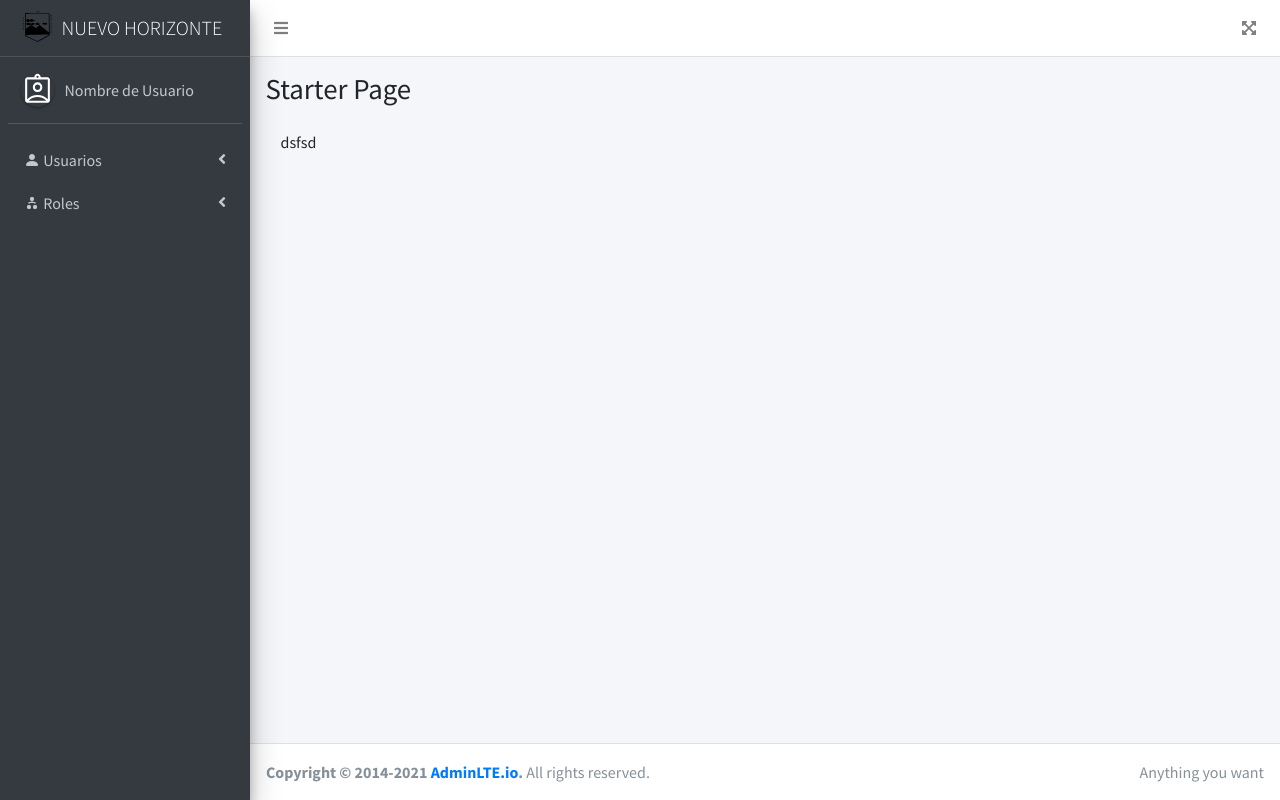
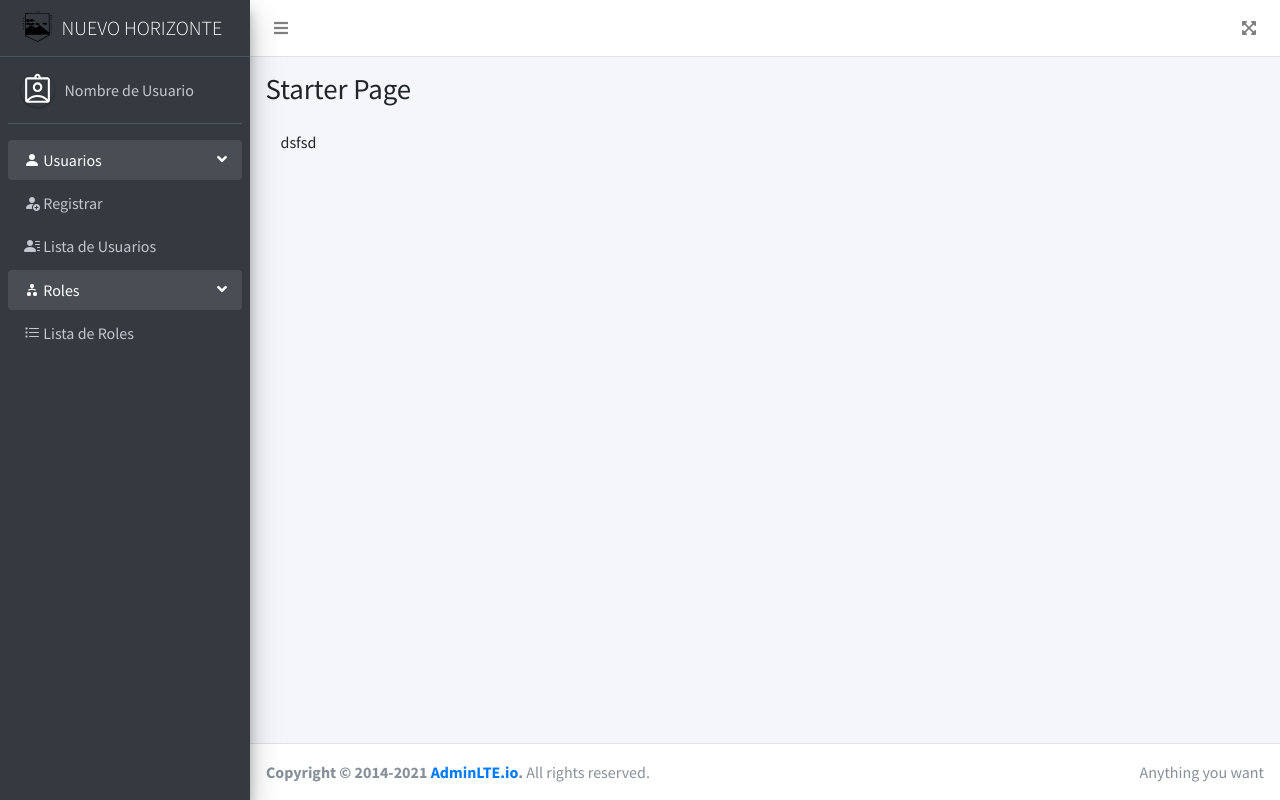
Before and after one commit to yaraque/sys2, a PHP site: page /sys2/admin/index.php in a window 1280 px wide. Run offline with PHP 8.4, Linux system fonts and the light colour scheme; some libraries are stand-ins or nearby versions.

Commit message:
modificacion para que los menus esten abiertos siempre

```diff
--- a/admin/layout/header.php
+++ b/admin/layout/header.php
@@ -56,7 +56,7 @@
       <!-- Sidebar Menu -->
       <nav class="mt-2">
         <ul class="nav nav-pills nav-sidebar flex-column" data-widget="treeview" role="menu" data-accordion="false">
-          <li class="nav-item menu">
+          <li class="nav-item menu-open">
             <a href="#" class="nav-link">
               <i class="bi bi-person-fill"></i>
               <p>
@@ -79,7 +79,7 @@
               </li>
             </ul>
           </li>
-          <li class="nav-item menu">
+          <li class="nav-item menu-open">
             <a href="#" class="nav-link">
               <i class="bi bi-diagram-2-fill"></i>
               <p>
```
